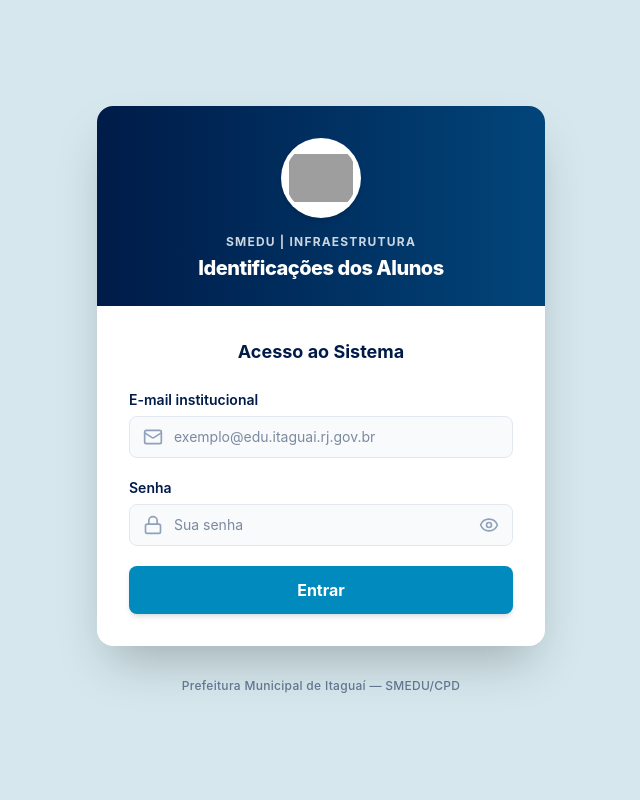
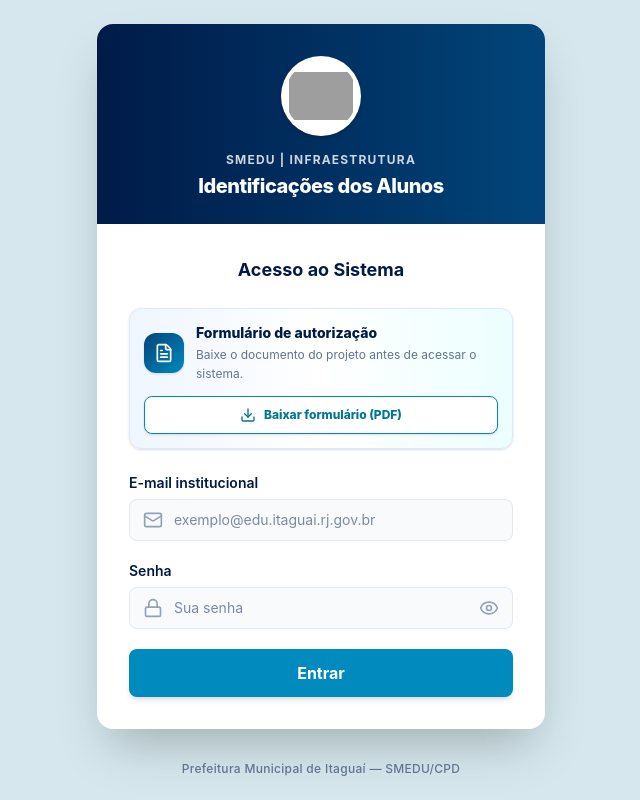
Before and after one commit to 2026Ficai/Cracha_Out, a React (Vite) app: page /login in a window 1280 px wide. Shown: the whole page, without its empty margins (319-959 px from the left). Built offline with nearby package versions, Linux system fonts and the light colour scheme; no server answers; grey boxes are pictures that could not be loaded.

Commit message:
feat: disponibilizar autorização e corrigir total de alunos

```diff
--- a/src/components/Layout/AppLayout.tsx
+++ b/src/components/Layout/AppLayout.tsx
@@ -3,10 +3,11 @@ import { Outlet } from 'react-router-dom';
 import Sidebar from './Sidebar';
 import AppFooter from './AppFooter';
 import { useAuth } from '../../contexts/AuthContext';
-import { LogOut, User, Menu } from 'lucide-react';
+import { Download, FileText, LogOut, User, Menu } from 'lucide-react';
 import { supabase } from '../../lib/supabaseClient';
 
 const DEFAULT_APP_LOGO = '/logo-escola-vai-ao-cinema.png';
+const AUTHORIZATION_FORM_URL = '/formularios/autorizacao-projeto-escola-vai-ao-cinema.pdf';
 
 const AppLayout = () => {
   const { appUser, signOut } = useAuth();
@@ -46,6 +47,19 @@ const AppLayout = () => {
             {/* Right side actions */}
             <div className="flex shrink-0 items-center gap-3 md:gap-5">
                 <div id="header-actions" className="hidden md:block"></div>
+                <a
+                  href={AUTHORIZATION_FORM_URL}
+                  download="Autorização - Projeto A Escola Vai ao Cinema.pdf"
+                  className="group flex items-center justify-center gap-2 rounded-xl border border-blue-200 bg-gradient-to-r from-blue-50 to-cyan-50 px-2.5 py-2 text-blue-800 shadow-sm transition-all hover:-translate-y-px hover:border-cyan-400 hover:from-blue-100 hover:to-cyan-100 hover:shadow-md focus:outline-none focus:ring-2 focus:ring-cyan-500 focus:ring-offset-2 sm:px-3"
+                  title="Baixar formulário de autorização"
+                  aria-label="Baixar formulário de autorização do projeto A Escola Vai ao Cinema"
+                >
+                  <span className="flex h-5 w-5 items-center justify-center rounded-md bg-white text-cyan-600 shadow-sm">
+                    <FileText className="h-3.5 w-3.5" />
+                  </span>
+                  <span className="hidden text-xs font-extrabold leading-none lg:block">Autorização</span>
+                  <Download className="hidden h-3.5 w-3.5 text-blue-600 transition-transform group-hover:translate-y-0.5 lg:block" />
+                </a>
                 <div className="h-8 w-px bg-slate-200 hidden sm:block"></div>
                 <div className="flex items-center gap-3">
                     <div className="hidden flex-col text-right xl:flex">
--- a/src/pages/Dashboard.tsx
+++ b/src/pages/Dashboard.tsx
@@ -39,16 +39,41 @@ export default function Dashboard() {
   const fetchDashboardData = async () => {
     setLoading(true);
     try {
+      // O Supabase limita cada consulta a 1.000 linhas por padrão. A paginação
+      // garante que as métricas e os rankings não parem no milésimo aluno.
+      const fetchAllStudents = async () => {
+        const pageSize = 1000;
+        const allStudents: { id: string; school_id: string | null; class_name: string | null }[] = [];
+        let from = 0;
+
+        while (true) {
+          const { data, error } = await supabase
+            .from('students')
+            .select('id, school_id, class_name')
+            .range(from, from + pageSize - 1);
+
+          if (error) throw error;
+
+          const page = data || [];
+          allStudents.push(...page);
+
+          if (page.length < pageSize) break;
+          from += pageSize;
+        }
+
+        return allStudents;
+      };
+
       const [schoolsRes, usersRes, classesRes, studentsRes, serversRes] = await Promise.all([
         supabase.from('schools').select('id, name'),
         supabase.from('app_users').select('id', { count: 'exact', head: true }),
         supabase.from('classes').select('id', { count: 'exact', head: true }),
-        supabase.from('students').select('id, school_id, class_name'),
+        fetchAllStudents(),
         supabase.from('servers').select('id, school_id')
       ]);
 
       const schools = schoolsRes.data || [];
-      const students = studentsRes.data || [];
+      const students = studentsRes;
       const servers = serversRes.data || [];
 
       const totalSchools = schools.length;
--- a/src/pages/LoginPage.tsx
+++ b/src/pages/LoginPage.tsx
@@ -1,6 +1,6 @@
 import { useState, useEffect } from 'react';
 import { supabase } from '../lib/supabaseClient';
-import { Mail, Lock, Eye, EyeOff, Loader2 } from 'lucide-react';
+import { Download, FileText, Mail, Lock, Eye, EyeOff, Loader2 } from 'lucide-react';
 import { useNavigate } from 'react-router-dom';
 import { useAuth } from '../contexts/AuthContext';
 
@@ -62,6 +62,26 @@ export default function LoginPage() {
               {error}
             </div>
           )}
+
+          <section className="mb-6 rounded-xl border border-blue-100 bg-gradient-to-r from-blue-50 via-white to-cyan-50 p-3.5 shadow-sm" aria-labelledby="authorization-form-title">
+            <div className="flex items-center gap-3">
+              <div className="flex h-10 w-10 shrink-0 items-center justify-center rounded-xl bg-gradient-to-br from-blue-800 to-cyan-600 text-white shadow-sm">
+                <FileText className="h-5 w-5" />
+              </div>
+              <div className="min-w-0 flex-1">
+                <h4 id="authorization-form-title" className="text-sm font-extrabold text-navy-900">Formulário de autorização</h4>
+                <p className="mt-0.5 text-xs leading-relaxed text-slate-500">Baixe o documento do projeto antes de acessar o sistema.</p>
+              </div>
+            </div>
+            <a
+              href="/formularios/autorizacao-projeto-escola-vai-ao-cinema.pdf"
+              download="Autorização - Projeto A Escola Vai ao Cinema.pdf"
+              className="mt-3 flex w-full items-center justify-center gap-2 rounded-lg border border-cyan-600 bg-white px-3 py-2.5 text-xs font-extrabold text-cyan-700 shadow-sm transition-all hover:-translate-y-px hover:bg-cyan-600 hover:text-white hover:shadow-md focus:outline-none focus:ring-2 focus:ring-cyan-500 focus:ring-offset-2"
+            >
+              <Download className="h-4 w-4" />
+              Baixar formulário (PDF)
+            </a>
+          </section>
 
           <form onSubmit={handleLogin} className="space-y-5">
             <div>
--- a/src/pages/ManualStudentsPage.tsx
+++ b/src/pages/ManualStudentsPage.tsx
@@ -2,7 +2,7 @@ import React, { useState, useEffect, useRef } from 'react';
 import { supabase } from '../lib/supabaseClient';
 import {
   ArrowLeft, Check, Save, Plus, Trash2, Printer, X, FileSpreadsheet,
-  UserSquare2, ClipboardPaste, AlertTriangle, Info, Upload, Download, HelpCircle,
+  UserSquare2, ClipboardPaste, AlertTriangle, Info, Upload, Download, FileText, HelpCircle,
   Type, Palette, Image, ZoomIn
 } from 'lucide-react';
 import { Link, useNavigate } from 'react-router-dom';
@@ -1120,9 +1120,21 @@ export default function ManualStudentsPage() {
               </h2>
               <p className="text-[#48689f] text-sm mt-0.5 font-medium">Cadastre os alunos e prepare os crachás para a sessão de cinema.</p>
           </div>
-          <div className="hidden md:block">
-              {/* Optional space for future header actions */}
-          </div>
+          <a
+            href="/formularios/autorizacao-projeto-escola-vai-ao-cinema.pdf"
+            download="Autorização - Projeto A Escola Vai ao Cinema.pdf"
+            className="group mt-1 flex w-full items-center gap-3 rounded-2xl border border-cyan-200 bg-gradient-to-r from-white via-cyan-50 to-blue-50 px-3.5 py-2.5 text-left shadow-sm transition-all hover:-translate-y-px hover:border-cyan-400 hover:shadow-md md:mt-0 md:w-auto md:min-w-[255px]"
+            aria-label="Baixar formulário de autorização do projeto A Escola Vai ao Cinema"
+          >
+            <span className="flex h-9 w-9 shrink-0 items-center justify-center rounded-xl bg-gradient-to-br from-[#073780] to-[#00A8CC] text-white shadow-sm">
+              <FileText className="h-4.5 w-4.5" />
+            </span>
+            <span className="min-w-0 flex-1">
+              <span className="block text-[11px] font-black uppercase tracking-wide text-[#073780]">Formulário de autorização</span>
+              <span className="block truncate text-[10px] font-medium text-[#5671a3]">Projeto A Escola Vai ao Cinema</span>
+            </span>
+            <Download className="h-4 w-4 shrink-0 text-cyan-700 transition-transform group-hover:translate-y-0.5" />
+          </a>
       </div>
 
       {/* Header Controls & Summary */}
```
Also changed, not shown: 1 other file (tests, documents, lock files or other folders).
